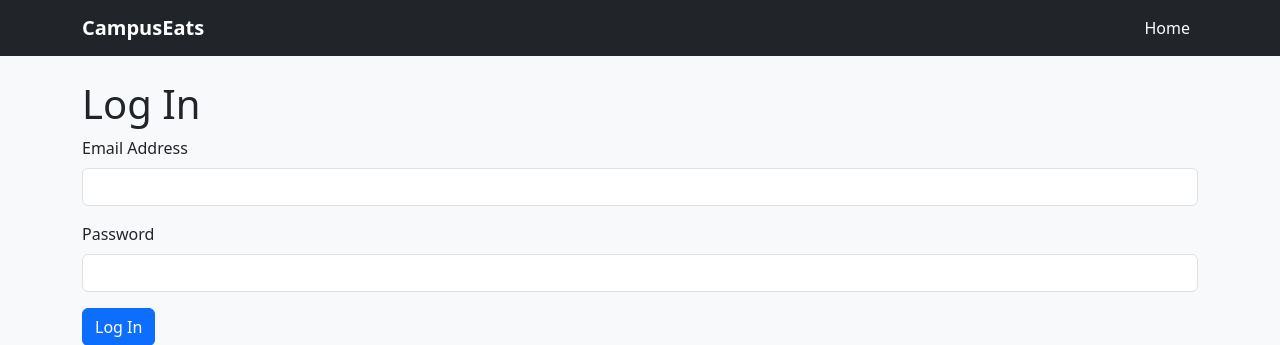
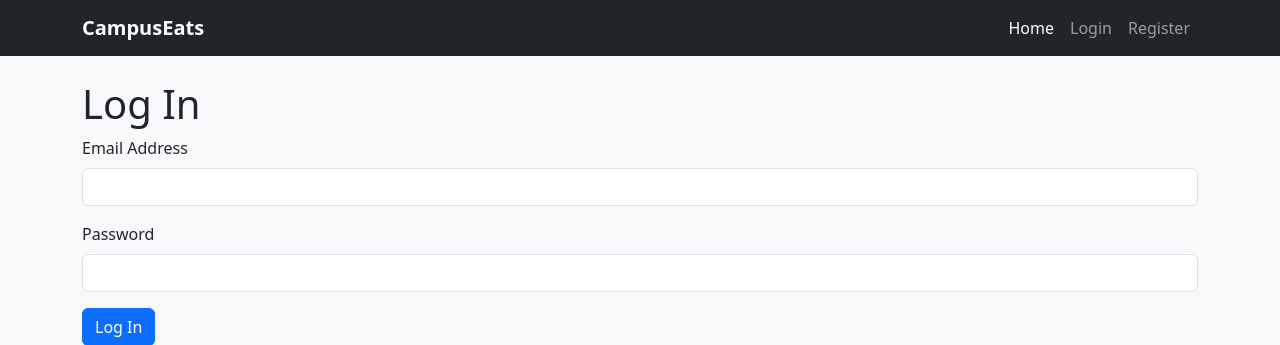
Before and after one commit to Riconashty/campuseats, a Flask app: page /login in a window 1280 px wide. Shown: the top 345 px of the page. Run offline with Flask 3, Linux system fonts and the light colour scheme.

Commit message:
added login and register links

```diff
--- a/src/campuseats/templates/base.html
+++ b/src/campuseats/templates/base.html
@@ -18,6 +18,23 @@
                     <li class="nav-item">
                         <a class="nav-link active" href="{{ url_for('main.index') }}">Home</a>
                     </li>
+                    {% if not current_user.is_authenticated %}
+    <li class="nav-item">
+        <a class="nav-link" href="{{ url_for('auth.login') }}">Login</a>
+    </li>
+
+    <li class="nav-item">
+        <a class="nav-link" href="{{ url_for('auth.register') }}">Register</a>
+    </li>
+                    {% else %}
+                        <li class="nav-item">
+                            <form method="POST" action="{{ url_for('auth.logout') }}">
+                                <button type="submit" class="nav-link btn btn-link">
+                                    Logout
+                                </button>
+                            </form>
+                        </li>
+                    {% endif %}
                 </ul>
             </div>
         </div>
```
